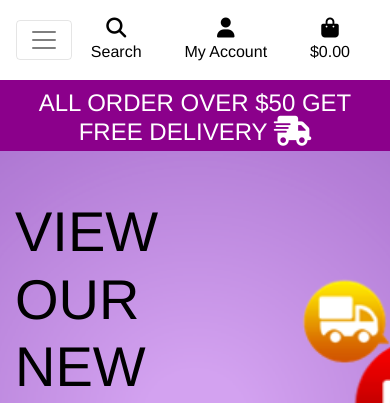
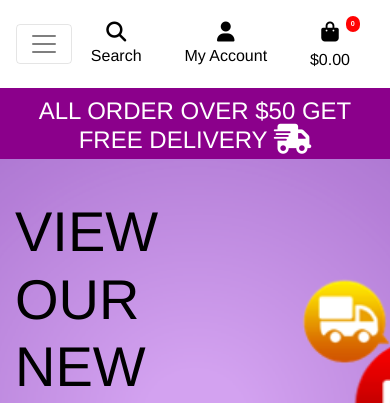
Before and after one commit to Code-Institute-Submissions/ck00lman-kool-styles, a Django app: page / in a window 390 px wide. Shown: the top 403 px of the page. Run offline with Django 3.2, Linux system fonts and the light colour scheme; some libraries are stand-ins or nearby versions.

Commit message:
Added product count badge to favorites and bag in mobile and desktop view

```diff
--- a/static/css/base.css
+++ b/static/css/base.css
@@ -291,20 +291,20 @@ input[name='q']::placeholder {
     border-radius: 0;
 }
 
-.fa-stack[data-count]:after{
-  position:absolute;
-  right:0%;
-  top:1%;
-  content: attr(data-count);
-  font-size:30%;
-  padding:.6em;
-  border-radius:999px;
-  line-height:.75em;
-  color: white;
-  background:rgba(255,0,0,.99);
-  text-align:center;
-  min-width:2em;
-  font-weight:bold;
+.fa-stack[data-count]:after {
+    position: absolute;
+    right: -25%;
+    top: 1%;
+    content: attr(data-count);
+    font-size: 45%;
+    padding: .6em;
+    border-radius: 999px;
+    line-height: .95em;
+    color: white;
+    background: rgba(255,0,0,.99);
+    text-align: center;
+    min-width: 2em;
+    font-weight: bold;
 }
 
 
--- a/templates/base.html
+++ b/templates/base.html
@@ -87,7 +87,7 @@
                             <div class="text-center">
                                 <p class="my-0">
                                 <div>
-                                    <span class="fa-stack fa-5x has-badge" data-count="{{ favorites_product_count }}">
+                                    <span class="fa-stack has-badge" data-count="{{ favorites_product_count }}">
                                         <i class="fas fa-heart fa-lg"></i>
                                     </span>
                                 </div>
@@ -104,7 +104,11 @@
                     <li class="list-inline-item">
                         <a class="{% if grand_total %}text-info font-weight-bold{% else %}text-black{% endif %} nav-link" href="{% url 'view_bag' %}">
                             <div class="text-center">
-                                <div><i class="fas fa-shopping-bag fa-lg"></i></div>
+                                <div>
+                                    <span class="fa-stack has-badge" data-count="{{ product_count }}">
+                                        <i class="fas fa-shopping-bag fa-lg"></i>
+                                    </span>
+                                </div>
                                 <p class="my-0">
                                     {% if grand_total %}
                                         ${{ grand_total|floatformat:2 }}
--- a/templates/includes/mobile-top-header.html
+++ b/templates/includes/mobile-top-header.html
@@ -33,7 +33,10 @@
                 <a href="{% url 'add_product' %}" class="dropdown-item">Product Management</a>
             {% endif %}
             <a href="{% url 'profile' %}" class="dropdown-item">My Profile</a>
-            <a class="{% if favorites_grand_total %}text-primary font-weight-bold{% else %}text-black{% endif %} nav-link d-block d-lg-none" href="{% url 'view_favorites' %}"><i class="fas fa-heart"></i>&nbsp;Favorites</a>
+            <a class="{% if favorites_grand_total %}text-primary font-weight-bold{% else %}text-black{% endif %} nav-link d-block d-lg-none" href="{% url 'view_favorites' %}">
+            <span class="fa-stack has-badge" data-count="{{ favorites_product_count }}">
+                <i class="fas fa-heart"></i></span>&nbsp;Favorites</a>
+
             <a href="{% url 'account_logout' %}" class="dropdown-item">Logout</a>
         {% else %}
             <a href="{% url 'account_signup' %}" class="dropdown-item">Register</a>
@@ -42,9 +45,13 @@
     </div>
 </li>
 <li class="list-inline-item">
-    <a class="{% if grand_total %}text-primary font-weight-bold{% else %}text-black{% endif %} nav-link d-block d-lg-none" href="{% url 'view_bag' %}">
-        <div class="text-center">
-            <div><i class="fas fa-shopping-bag fa-lg"></i></div>
+<a class="{% if grand_total %}text-info font-weight-bold{% else %}text-black{% endif %} nav-link" href="{% url 'view_bag' %}">
+    <div class="text-center">
+        <div>
+            <span class="fa-stack has-badge" data-count="{{ product_count }}">
+                <i class="fas fa-shopping-bag fa-lg"></i>
+            </span>
+        </div>
             <p class="my-0">
                 {% if grand_total %}
                     ${{ grand_total|floatformat:2 }}
```
